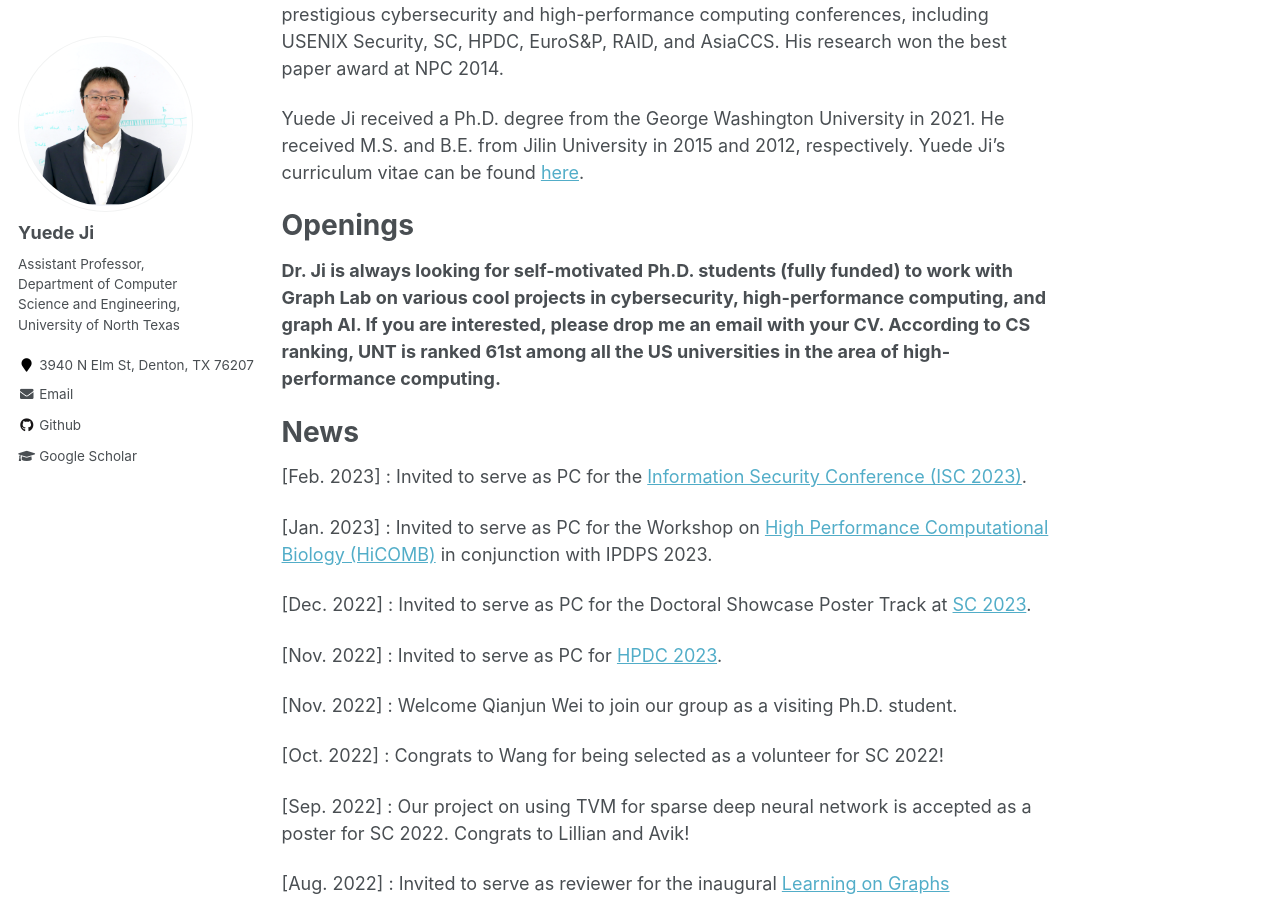
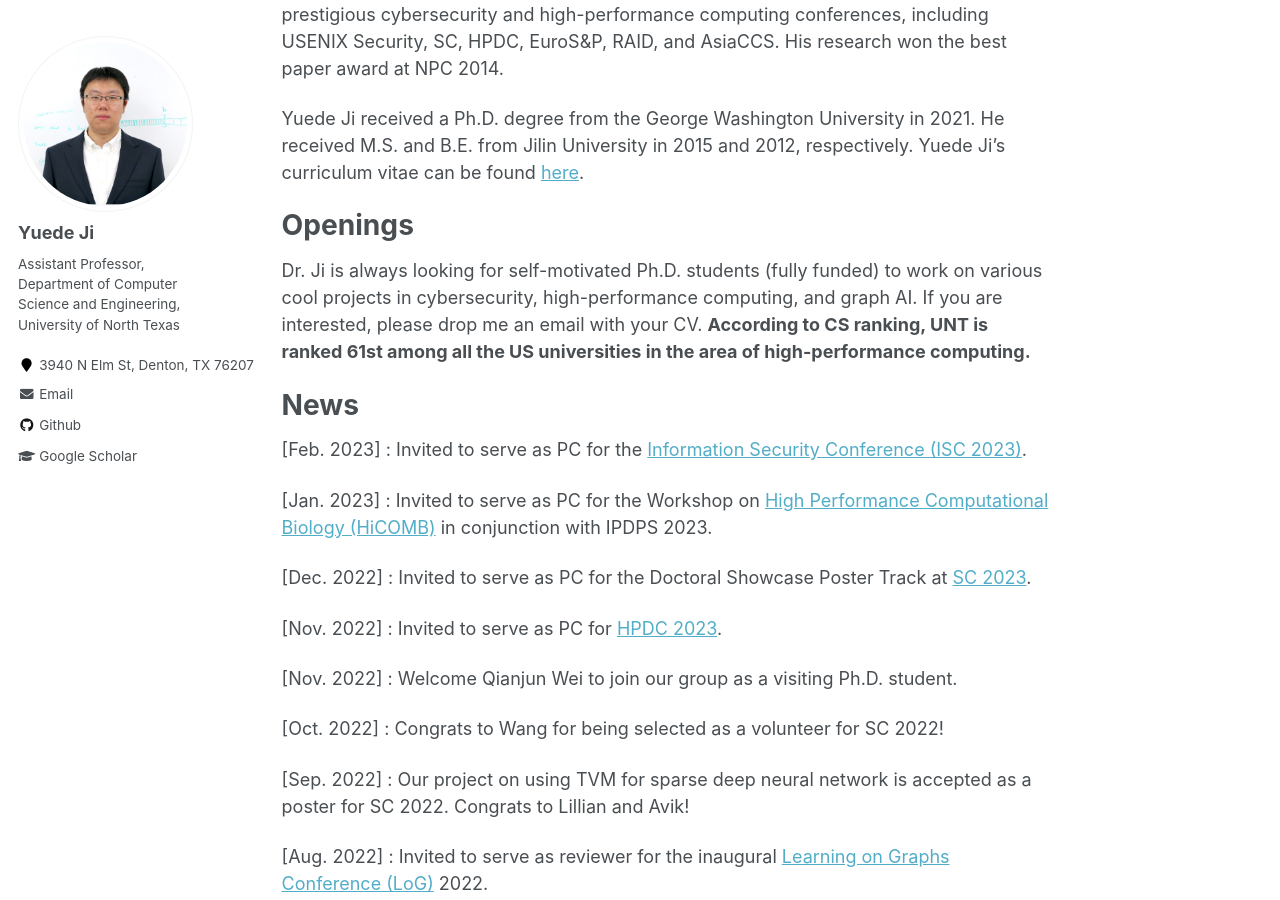
Before and after one commit to yuede/yuede.github.io, a Jekyll site: the page built from _pages/about.md, in a window 1280 px wide and 900 px high, scrolled down 399 px. Built offline with Jekyll 4.4.1, drawn with Linux system fonts in a browser that asks for light colours.

Commit message:
update about

```diff
--- a/_pages/about.md
+++ b/_pages/about.md
@@ -19,7 +19,7 @@
 
 Openings
 ======
-<strong>Dr. Ji is always looking for self-motivated Ph.D. students (fully funded) to work with Graph Lab on various cool projects in cybersecurity, high-performance computing, and graph AI. If you are interested, please drop me an email with your CV. According to CS ranking, UNT is ranked 61st among all the US universities in the area of high-performance computing.</strong>
+Dr. Ji is always looking for self-motivated Ph.D. students (fully funded) to work on various cool projects in cybersecurity, high-performance computing, and graph AI. If you are interested, please drop me an email with your CV. <strong>According to CS ranking, UNT is ranked 61st among all the US universities in the area of high-performance computing.</strong>
 
 News
 ======
```
